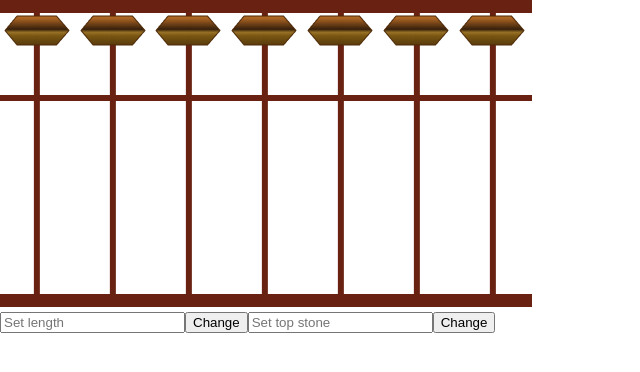
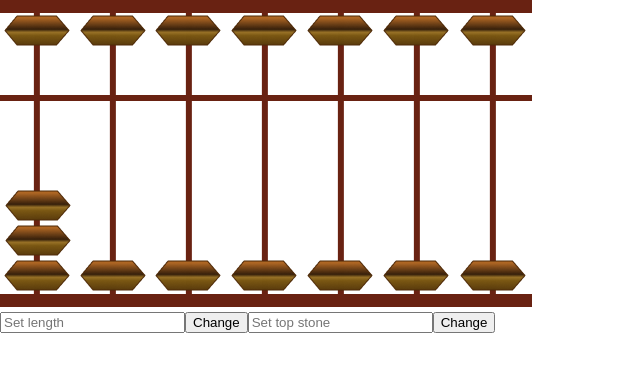
Before and after one commit to Talex210/Abacus, a React (Create React App) app: page / in a window 1280 px wide. Shown: the top 372 px of the page, without its empty margins (0-640 px from the left). Built offline with nearby package versions, Linux system fonts and the light colour scheme.

Commit message:
Добавил нижние "косточки". Нужно доработать их построение.

```diff
--- a/src/App.js
+++ b/src/App.js
@@ -1,14 +1,18 @@
 import './App.css';
 import {useState} from "react";
 import Frame from "./Components/Frame/Frame";
-import StoneTop from "./Components/Stone/StoneTop";
+import StoneTop from "./Components/StoneTop/StoneTop";
+import StoneDown from "./Components/StoneDown/StoneDown";
 
 function App() {
 
     const [lengthFrame, setLength] = useState([1, 2, 3, 4, 5, 6, 7]);
     const [inputLength, setInputLength] = useState('');
     const [stoneTop, setStoneTop] = useState([1, 2, 3, 4, 5, 6, 7]);
-    const [inputStone, setInputStone] = useState('');
+    const [inputStoneTop, setInputStoneTop] = useState('');
+    const [stoneDown, setStoneDown] = useState([1, 2, 3, 4, 5, 6, 7]);
+    const [inputStoneDown, setInputStoneDown] = useState('');
+    const [stoneDownNumberColumn, setNumberColumn] = useState([1, 2]);
 
     const changeLength = () => {
         let newLength = [];
@@ -21,22 +25,23 @@ function App() {
 
     const changeTopStone = () => {
         let newLength = [];
-        for (let i = 1; i <= inputStone; i++) {
+        for (let i = 1; i <= inputStoneTop; i++) {
             newLength.push(i);
         }
         setStoneTop(newLength);
-        setInputStone('')
+        setInputStoneTop('')
     }
 
     return (
         <div className='App'>
             <Frame lengthFrame={lengthFrame}/>
             <StoneTop stoneTop={stoneTop}/>
+            <StoneDown stoneDown={stoneDown} stoneDownNumberColumn={stoneDownNumberColumn}/>
             <input type='number' placeholder='Set length' value={inputLength}
                    onChange={event => setInputLength(event.target.value)}/>
             <button onClick={changeLength}>Change</button>
-            <input type='number' placeholder='Set top stone' value={inputStone}
-                   onChange={event => setInputStone(event.target.value)}/>
+            <input type='number' placeholder='Set top stone' value={inputStoneTop}
+                   onChange={event => setInputStoneTop(event.target.value)}/>
             <button onClick={changeTopStone}>Change</button>
         </div>
     );
--- /dev/null
+++ b/src/Components/StoneDown/StoneDown.jsx
@@ -0,0 +1,27 @@
+import React from 'react';
+import Vector5 from "../../img/Vector5.png";
+
+const StoneDown = (props) => {
+    let positionStoneLeft = -71;
+    let positionStoneTop = 260;
+    return (
+        <div>
+            {props.stoneDownNumberColumn.map( sv =>
+                <img src={Vector5} alt='stone' style={{
+                position: 'absolute', top: `${positionStoneTop -= 35}px`,
+                left: '5px'
+            }
+            } key={sv}/>
+                )}
+            {props.stoneDown.map(sh =>
+                <img src={Vector5} alt='stone' style={{
+                    position: 'absolute', top: '260px',
+                    left: `${positionStoneLeft += 75 + sh / 5}px`
+                }
+                } key={sh}/>
+            )}
+        </div>
+    );
+};
+
+export default StoneDown;
--- a/src/Components/Stone/StoneTop.jsx
+++ b/src/Components/StoneTop/StoneTop.jsx
@@ -5,12 +5,12 @@ const StoneTop = (props) => {
     let positionStoneLeft = -71;
     return (
         <div>
-            {props.stoneTop.map(f =>
+            {props.stoneTop.map(sh =>
                 <img src={Vector5} alt='stone' style={{
                     position: 'absolute', top: '15px',
-                    left: `${positionStoneLeft += 75 + f / 6}px`
+                    left: `${positionStoneLeft += 75 + sh / 5}px`
                 }
-                } key={f}/>
+                } key={sh}/>
             )}
         </div>
     );
```
Also changed, not shown: src/Components/StoneDown/StoneDown.module.css (added), src/Components/StoneTop/StoneTop.module.css (added).
